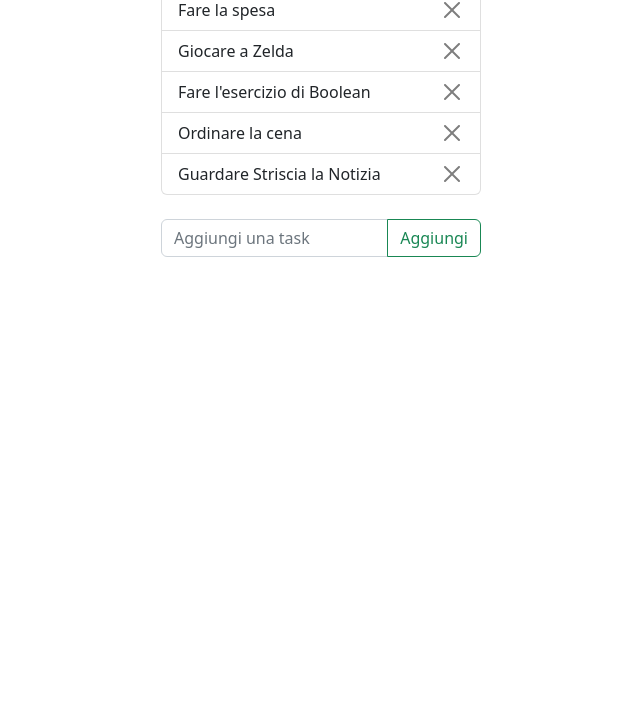
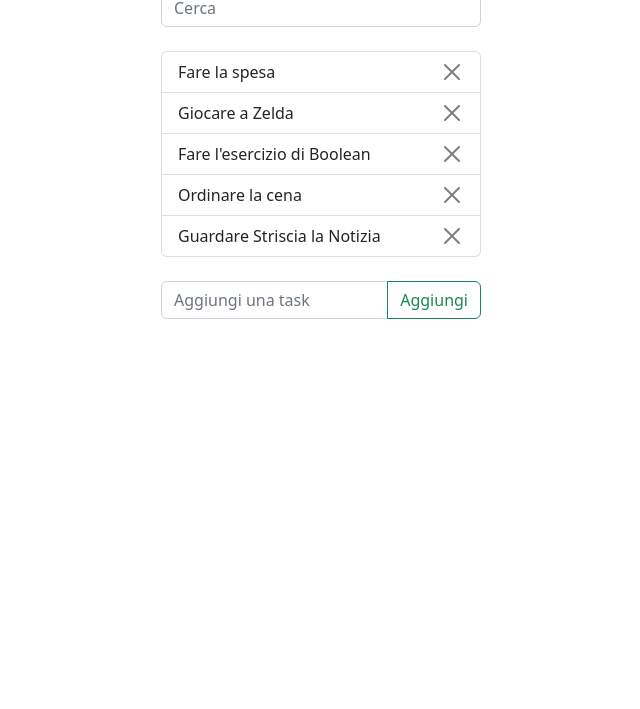
Before and after one commit to Gino804/vue-todolist, a plain HTML site: page index.html in a window 1280 px wide. Shown: the part 91-800 px from the top of the page, without its empty margins (319-959 px from the left). Drawn offline with nearby package versions, Linux system fonts and the light colour scheme.

Commit message:
Added superbonus

```diff
--- a/index.html
+++ b/index.html
@@ -22,9 +22,12 @@
     <h4 class="text-center" v-show="!tasks.length">La lista è vuota</h4>
     <div class="w-25 mx-auto">
 
+      <!-- Filter -->
+      <input v-model.trim="searchedText" type="text" class="form-control mb-4" placeholder="Cerca">
+
       <!-- To Do List -->
       <ul class="list-group">
-        <li v-for="task in tasks" :key="task.id"
+        <li v-for="task in filteredTasks" :key="task.id"
           :class="(task.done) ? 'text-decoration-line-through' : 'text-decoration-none'"
           class="list-group-item d-flex justify-content-between" @click="toggleTaskDone(task.id)">
           {{ task.text }}
--- a/js/script.js
+++ b/js/script.js
@@ -3,6 +3,7 @@ const app = Vue.createApp({
     data(){
         return {
             newTask: '',
+            searchedText: '',
             tasks: [
                 {
                     id: 1,
@@ -37,6 +38,11 @@ const app = Vue.createApp({
             let highestId = 0;
             this.tasks.forEach(task => {if(task.id > highestId) highestId = task.id});
             return highestId;
+        },
+        filteredTasks(){
+            let filteredTasks = [];
+            filteredTasks = this.tasks.filter(task => {if(task.text.toLowerCase().includes(this.searchedText.toLowerCase())) return task});
+            return filteredTasks;
         }
     },
     methods: {
```
